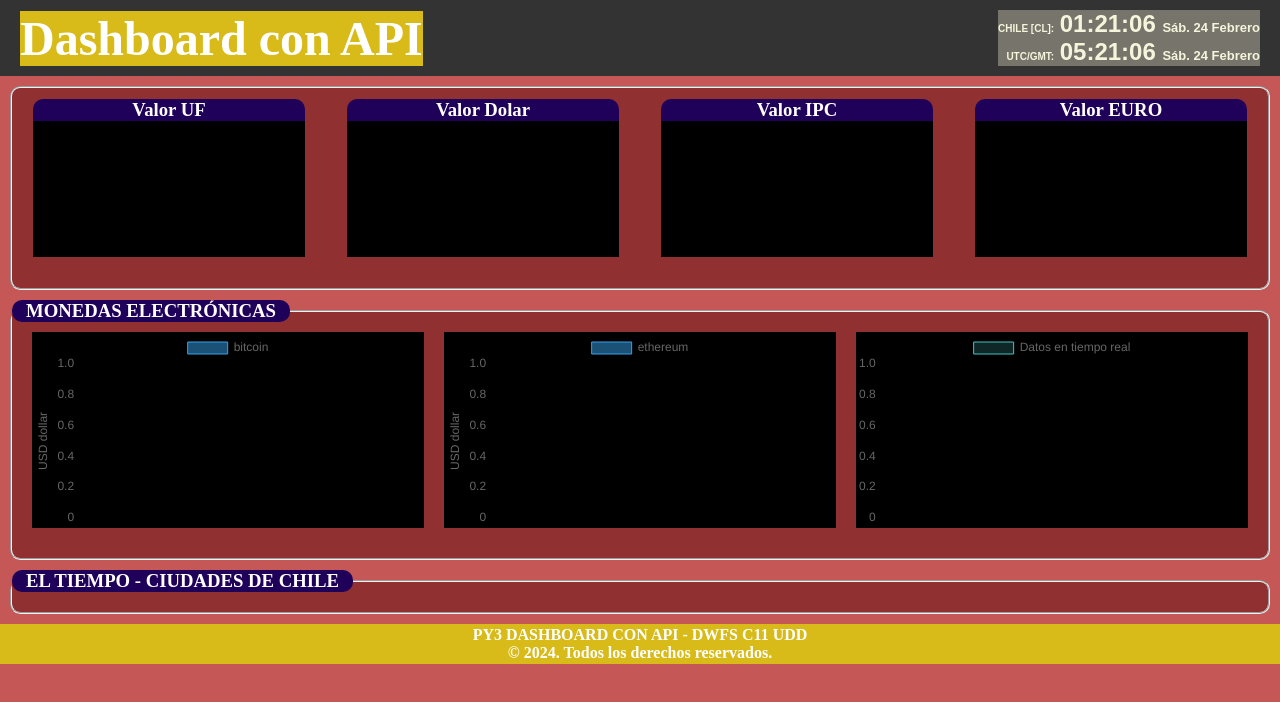
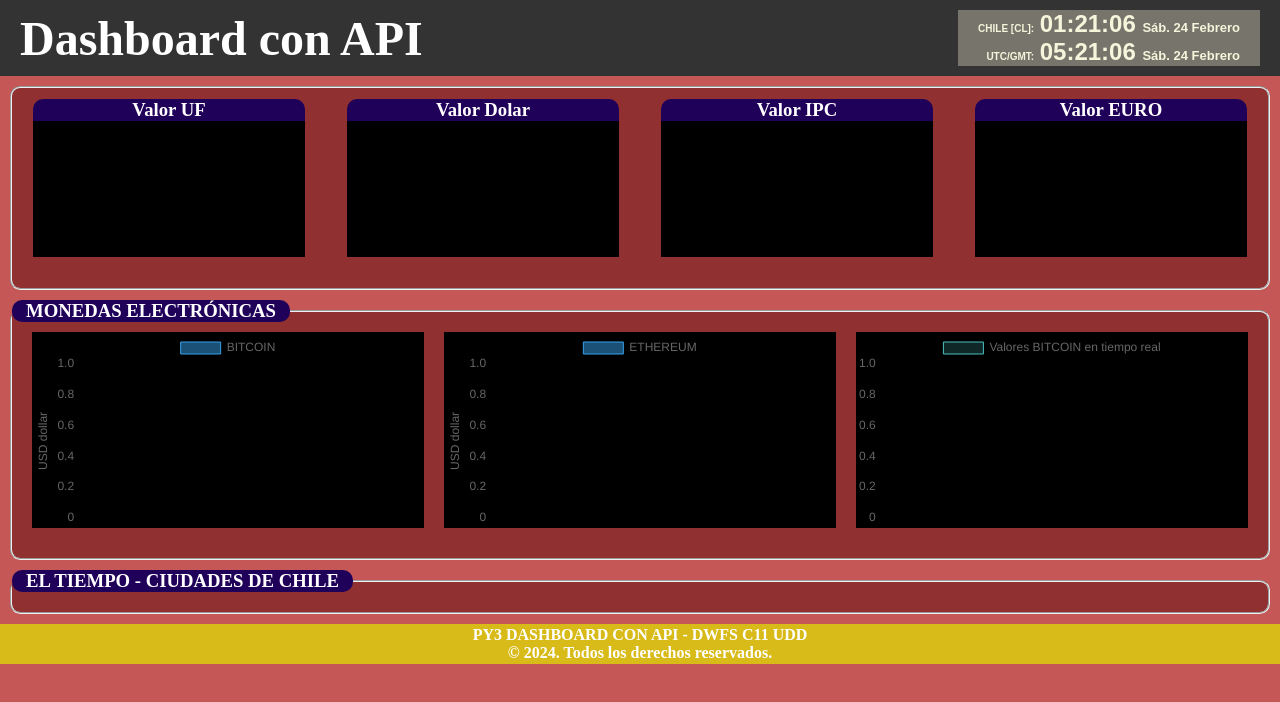
Before and after one commit to jmurzuar/PY3-API, a website with bundled scripts: page index.html in a window 1280 px wide. Built offline with nearby package versions, Linux system fonts and the light colour scheme; no server answers.

Commit message:
ajustes menores 2

```diff
--- a/script.js
+++ b/script.js
@@ -708,12 +708,14 @@ const getData_moneyE = async (val, graph) => {
     chart.destroy();
   }
 
+  let name= `${val}`;
+
   new Chart(ctx2, {
     type: 'line',
     data: {
       labels: dates,
       datasets: [{
-        label: `${val}`,
+        label: name.toUpperCase(),
         data: values,
         borderWidth: 1
       }]
@@ -880,7 +882,7 @@ const miGrafico = new Chart(ctx, {
   data: {
     labels: [], // Etiquetas de tiempo (opcional)
     datasets: [{
-      label: 'Datos en tiempo real',
+      label: 'Valores BITCOIN en tiempo real',
       data: [], // Valores de los datos
       backgroundColor: 'rgba(75, 192, 192, 0.2)', // Color del área bajo la línea
       borderColor: 'rgba(75, 192, 192, 1)', // Color de la línea
--- a/style.css
+++ b/style.css
@@ -27,13 +27,14 @@ header {
 
 
 .logo {
-    background-color: #d8bb18;
+    /* background-color: #d8bb18; */
     font-size: 3em;
     text-align: left;
   }
 
   .menu {
     background-color: #77756b;
+    padding: 0 20px 0 20px;
   }
 
 
@@ -295,6 +296,7 @@ canvas {
 @media screen and (max-width: 768px) {
     .graph-item {
         flex-basis: calc(50% - 20px); /* Para dos elementos por fila en pantallas pequeñas */
+
     }
     /* .título_principal{
         padding: 5px;
```
